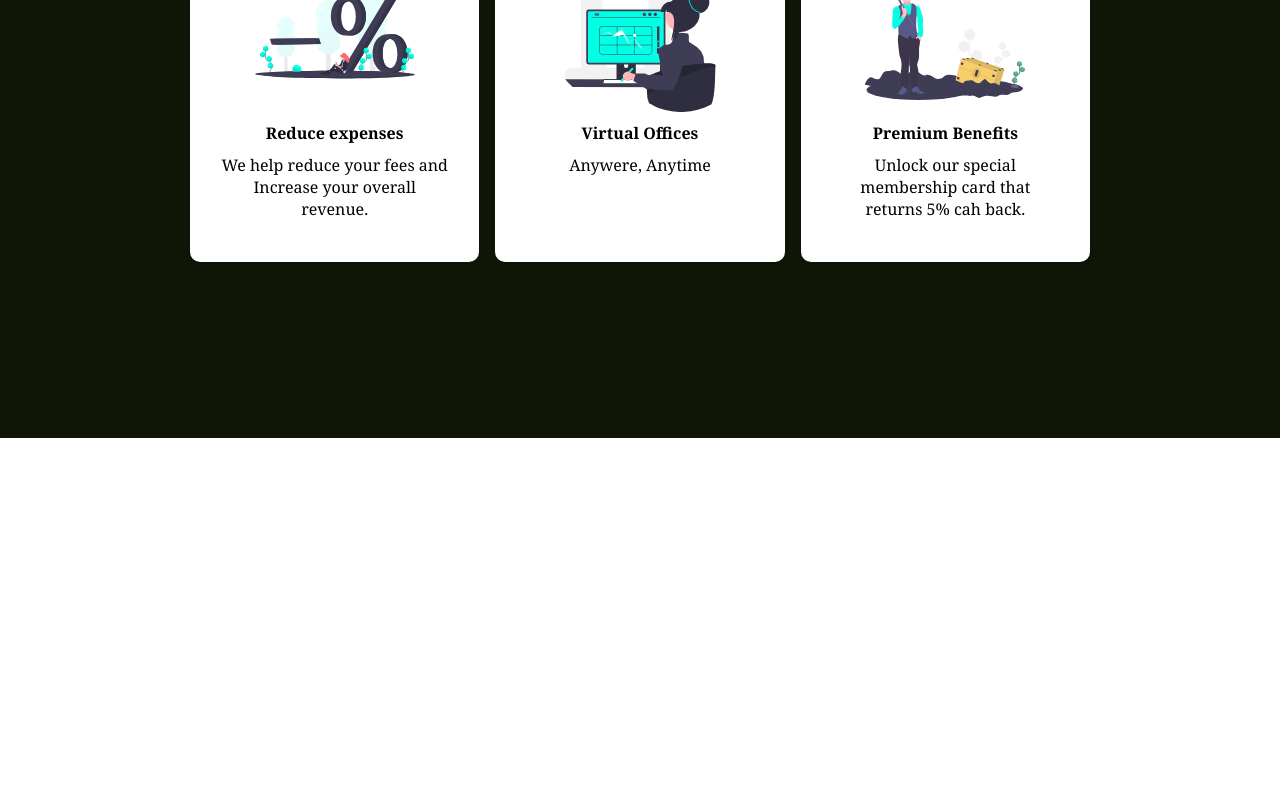
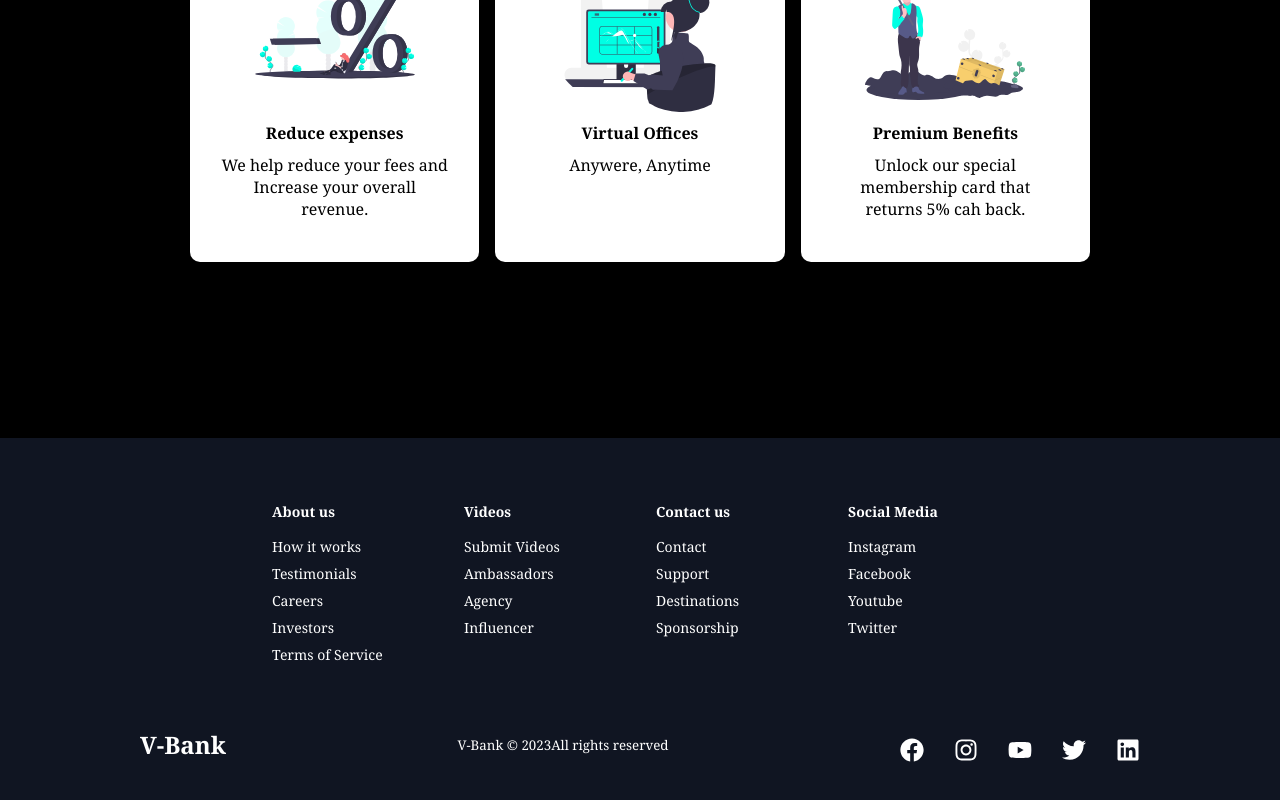
Before and after one commit to N1k0l1n/Virtual-Banking-Website-React, a React (Create React App) app: page / in a window 1280 px wide. Shown: the part 4654-5454 px from the top of the page. Before the commit the page ends 5092 px from the top, so only its background shows below. Built offline with nearby package versions, Linux system fonts and the light colour scheme.

Commit message:
footer + sign in page

```diff
--- a/src/App.js
+++ b/src/App.js
@@ -1,11 +1,15 @@
 import "./App.css";
-import { BrowserRouter as Router } from "react-router-dom";
+import { BrowserRouter as Router, Routes, Route } from "react-router-dom";
 import Home from "./pages";
+import SigninPage from "./pages/SigninPage";
 
 function App() {
   return (
     <Router>
-      <Home />
+      <Routes>
+        <Route exact path="/" Component={Home} />
+        <Route exact path="/signin" Component={SigninPage} />
+      </Routes>
     </Router>
   );
 }
--- /dev/null
+++ b/src/components/Footer/FooterElement.js
@@ -0,0 +1,113 @@
+import styled from "styled-components";
+import { Link } from "react-router-dom";
+
+export const FooterContainer = styled.footer`
+  background-color: #101522;
+`;
+
+export const FooterWrap = styled.div`
+  padding: 48px 24px;
+  display: flex;
+  flex-direction: column;
+  justify-content: center;
+  align-items: center;
+  max-width: 1100px;
+  margin: 0 auto;
+`;
+
+export const FooterLinksContainer = styled.div`
+  display: flex;
+  justify-content: center;
+
+  @media screen and (max-width: 820px) {
+    padding-top: 32px;
+  }
+`;
+
+export const FooterLinksWrapper = styled.div`
+  display: flex;
+
+  @media screen and (max-width: 820px) {
+    flex-direction: column;
+  }
+`;
+
+export const FooterLinksItems = styled.div`
+  display: flex;
+  flex-direction: column;
+  align-items: flex-start;
+  margin: 16px;
+  text-align: left;
+  width: 160px;
+  box-sizing: border-box;
+  color: #fff;
+
+  @media screen and (max-width: 420px) {
+    margin: 0;
+    padding: 10px;
+    width: 100%;
+  }
+`;
+
+export const FooterLinkTitle = styled.h1`
+  font-size: 14px;
+  margin-bottom: 16px;
+`;
+
+export const FooterLink = styled(Link)`
+  color: #fff;
+  text-decoration: none;
+  margin-bottom: 0.5rem;
+  font-size: 14px;
+
+  &:hover {
+    color: #1a8e88;
+    transition: 0.3s ease-out;
+  }
+`;
+
+export const SocialMedia = styled.section`
+  max-width: 1000px;
+  width: 100%;
+`;
+
+export const SocialMediaWrap = styled.div`
+  display: flex;
+  justify-content: space-between;
+  align-items: center;
+  max-width: 1100px;
+  margin: 40px auto 0 auto;
+
+  @media screen and (max-width: 820px) {
+    flex-direction: column;
+  }
+`;
+
+export const SocialLogo = styled(Link)`
+  color: #fff;
+  justify-self: start;
+  cursor: pointer;
+  text-decoration: none;
+  font-size: 1.5rem;
+  display: flex;
+  align-items: center;
+  margin-bottom: 16px;
+  font-weight: bold;
+`;
+
+export const WebsiteRights = styled.small`
+  color: #fff;
+  margin-bottom: 16px;
+`;
+
+export const SocialIcons = styled.div`
+  display: flex;
+  justify-content: space-between;
+  align-items: center;
+  width: 240px;
+`;
+
+export const SocialIconLink = styled.a`
+  color: #fff;
+  font-size: 24px;
+`;
--- /dev/null
+++ b/src/components/Footer/index.js
@@ -0,0 +1,89 @@
+import React from "react";
+import {
+  FooterContainer,
+  FooterWrap,
+  FooterLinksContainer,
+  FooterLinksWrapper,
+  FooterLinksItems,
+  FooterLinkTitle,
+  FooterLink,
+  SocialMedia,
+  SocialMediaWrap,
+  SocialLogo,
+  WebsiteRights,
+  SocialIcons,
+  SocialIconLink
+} from "./FooterElement";
+import { FaFacebook, FaInstagram, FaLinkedin, FaTwitter, FaYoutube } from "react-icons/fa";
+
+const Footer = () => {
+  return (
+    <FooterContainer>
+      <FooterWrap>
+        <FooterLinksContainer>
+          <FooterLinksWrapper>
+            <FooterLinksItems>
+              <FooterLinkTitle>About us</FooterLinkTitle>
+              <FooterLink to="/">How it works</FooterLink>
+              <FooterLink to="/">Testimonials</FooterLink>
+              <FooterLink to="/">Careers</FooterLink>
+              <FooterLink to="/">Investors</FooterLink>
+              <FooterLink to="/">Terms of Service</FooterLink>
+            </FooterLinksItems>
+            <FooterLinksItems>
+              <FooterLinkTitle>Videos</FooterLinkTitle>
+              <FooterLink to="/">Submit Videos</FooterLink>
+              <FooterLink to="/">Ambassadors</FooterLink>
+              <FooterLink to="/">Agency</FooterLink>
+              <FooterLink to="/">Influencer</FooterLink>
+            </FooterLinksItems>
+          </FooterLinksWrapper>
+          <FooterLinksWrapper>
+            <FooterLinksItems>
+              <FooterLinkTitle>Contact us</FooterLinkTitle>
+              <FooterLink to="/">Contact</FooterLink>
+              <FooterLink to="/">Support</FooterLink>
+              <FooterLink to="/">Destinations</FooterLink>
+              <FooterLink to="/">Sponsorship</FooterLink>
+            </FooterLinksItems>
+            <FooterLinksItems>
+              <FooterLinkTitle>Social Media</FooterLinkTitle>
+              <FooterLink to="/">Instagram</FooterLink>
+              <FooterLink to="/">Facebook</FooterLink>
+              <FooterLink to="/">Youtube</FooterLink>
+              <FooterLink to="/">Twitter</FooterLink>
+            </FooterLinksItems>
+          </FooterLinksWrapper>
+        </FooterLinksContainer>
+        <SocialMedia>
+            <SocialMediaWrap>
+            <SocialLogo to='/'>
+                V-Bank
+            </SocialLogo>
+            <WebsiteRights>V-Bank &copy;  {new Date().getFullYear()}
+             All rights reserved</WebsiteRights>
+            <SocialIcons>
+                <SocialIconLink href="https://www.facebook.com/" target="_blank" aria-label="Facebook">
+                    <FaFacebook/>
+                </SocialIconLink>
+                <SocialIconLink href="https://www.instagram.com/" target="_blank" aria-label="Instagram">
+                    <FaInstagram/>
+                </SocialIconLink>
+                <SocialIconLink href="https://www.youtube.com/" target="_blank" aria-label="Youtube">
+                    <FaYoutube/>
+                </SocialIconLink>
+                <SocialIconLink href="https://twitter.com/" target="_blank" aria-label="Twitter">
+                    <FaTwitter/>
+                </SocialIconLink>
+                <SocialIconLink href="https://www.linkedin.com/" target="_blank" aria-label="Linkedin">
+                    <FaLinkedin/>
+                </SocialIconLink>
+            </SocialIcons>
+            </SocialMediaWrap>
+        </SocialMedia>
+      </FooterWrap>
+    </FooterContainer>
+  );
+};
+
+export default Footer;
--- a/src/components/Services/ServicesElement.js
+++ b/src/components/Services/ServicesElement.js
@@ -6,7 +6,7 @@
   flex-direction: column;
   justify-content: center;
   align-items: center;
-  background: #101606;
+  background: black;
 
   @media screen and (max-width: 768px) {
     height: 1100px;
@@ -44,7 +44,7 @@
   border-radius: 10px;
   min-height: 340px;
   padding: 30px;
-  box-shadow: 0 1px 3px rgba(0, 0, 0, 0.2);
+  box-shadow: rgba(0, 0, 0, 0.5);
   transition: all 0.2s ease-in-out;
 
   &:hover {
--- /dev/null
+++ b/src/pages/SigninPage.js
@@ -0,0 +1,11 @@
+import React from 'react'
+
+const SigninPage = () => {
+  return (
+    <div>
+      SSSSSSSSSSSSSSSS
+    </div>
+  )
+}
+
+export default SigninPage
--- a/src/pages/index.js
+++ b/src/pages/index.js
@@ -10,6 +10,7 @@
   homeObjTwo,
 } from "../components/InfoSection/Data";
 import Services from "../components/Services";
+import Footer from "../components/Footer";
 
 const Home = () => {
   const [isOpen, setIsOpen] = useState(false);
@@ -28,6 +29,7 @@
       <InfoSection {...homeObjThree} />
       <InfoSection {...homeObjFour} />
       <Services/>
+      <Footer/>
     </>
   );
 };
```
